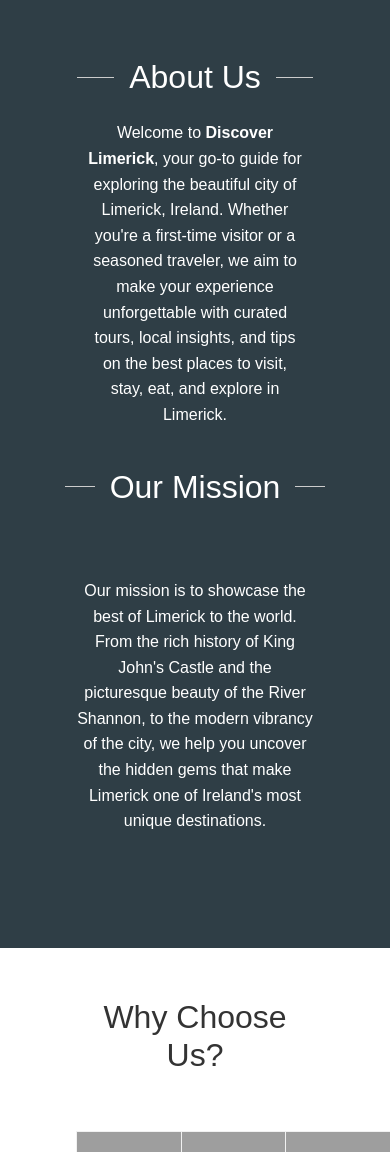
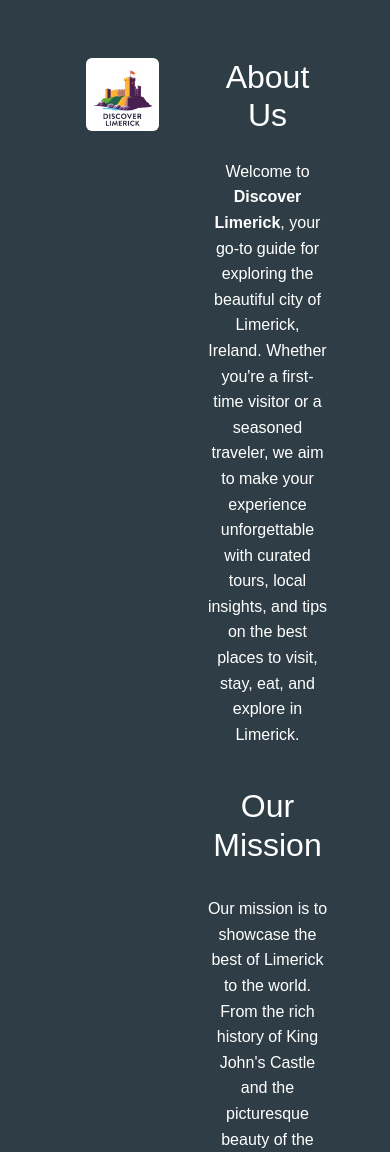
Before and after one commit to kev-n14/limerick, a Django app: page /about/ in a window 390 px wide; the page is wider, and only the part inside the window is pictured. Shown: the part 106-1258 px from the top of that part. Run offline with Django 5.2, Linux system fonts and the light colour scheme; some libraries are stand-ins or nearby versions; grey boxes are pictures that could not be loaded.

Commit message:
updated footer, about us page

```diff
--- a/limerick/templates/about.html
+++ b/limerick/templates/about.html
@@ -5,37 +5,33 @@
 {% block content %}
 <section class="section-top section">
     <section class="container py-2">
-        <h3 class="text-center mb-4 title-with-lines">About Us</h3>
         <div class="row">
             <div class="col-1"></div>
-            <div class="col-10 ">
+            <div class="col-4">
+                <img src="{% static 'images/logo.jpeg' %}" alt="" class="img-fluid rounded">
+            </div>
+            <div class="col-1"></div>
+            <div class="col-6">
+                <h3 class="text-center mb-4 title-with-lines">About Us</h3>
                 <p>
                     Welcome to <strong>Discover Limerick</strong>, your go-to guide for exploring the beautiful city of
                     Limerick,
                     Ireland. Whether you're a first-time visitor or a seasoned traveler, we aim to make your experience
-                    unforgettable with curated tours, local insights, and tips on the best places to visit, stay, eat,
+                    unforgettable with curated tours, local insights, and tips on the best places to visit, stay,
+                    eat,
                     and
                     explore in Limerick.
                 </p>
+                <h3 class="text-center py-4 title-with-lines">Our Mission</h3>
+                <p>
+                    Our mission is to showcase the best of Limerick to the world. From the rich history of King John's
+                    Castle and the picturesque beauty of the River Shannon, to the modern vibrancy of the city, we help
+                    you
+                    uncover the hidden gems that make Limerick one of Ireland's most unique destinations.
+                </p>
             </div>
-
-            <div class="col-1 "></div>
         </div>
     </section>
-
-    <div class="row">
-        <h3 class="text-center py-3 title-with-lines">Our Mission</h3>
-        <div class="col-1 "></div>
-        <div class="col-10 py-5">
-            <p>
-                Our mission is to showcase the best of Limerick to the world. From the rich history of King John's
-                Castle and the picturesque beauty of the River Shannon, to the modern vibrancy of the city, we help you
-                uncover the hidden gems that make Limerick one of Ireland's most unique destinations.
-            </p>
-        </div>
-
-        <div class="col-1 "></div>
-    </div>
 </section>
 <section class="section-bottom section">
     <div class="row">
@@ -103,9 +99,6 @@
 </section>
 <div class="col-1"></div>
 </div>
-
-
-
 <section class="section-top section">
     <div class="row">
         <h3 class="text-center py-3 title-with-lines">Discover Limerick's History</h3>
--- a/limerick/templates/footer.html
+++ b/limerick/templates/footer.html
@@ -26,14 +26,12 @@
     <section>
         <div class="container text-center text-md-start mt-5">
             <div class="row mt-3">
-                <div class="col-md-3 col-lg-4 col-xl-3 mx-auto mb-4">
+                <div class="col-lg-4 col-xl-3 mx-auto mb-4">
                     <a class="navbar-brand px-5" href="{% url 'index' %}">
-                        <img src="../static/images/logo.png" height="80" alt="Discover Ireland Logo" />
+                        <img src="{% static 'images/logo.png' %}" height="120" alt="Discover Ireland Logo" />
                     </a>
-                    <h6 class="text-uppercase fw-bold mb-4">
-                        Discover Limerick
-                    </h6>
-                    <p>
+
+                    <p class="py-3">
                         To make the most of your holiday in Ireland, visit one of Fáilte Ireland's tourist
                         information centres for free and independent advice, local maps and helpful guides.
                     </p>
--- a/limerick/templates/nav_bar.html
+++ b/limerick/templates/nav_bar.html
@@ -20,7 +20,7 @@
                     <a class="nav-link" href="{% url 'contact' %}">Contact Us</a>
                 </li>
                 <li class="nav-item">
-                    <a class="nav-link" href="{% url 'attactions' %}">Attactions</a>
+                    <a class="nav-link" href="{% url 'attactions' %}">Attractions</a>
                 </li>
                 <li class="nav-item">
                     <a class="nav-link" href="{% url 'cart' %}">Cart</a>
```
